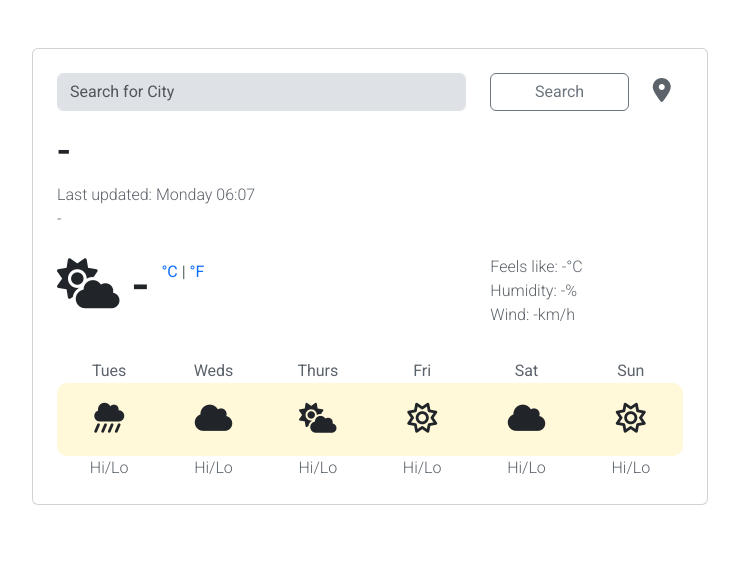
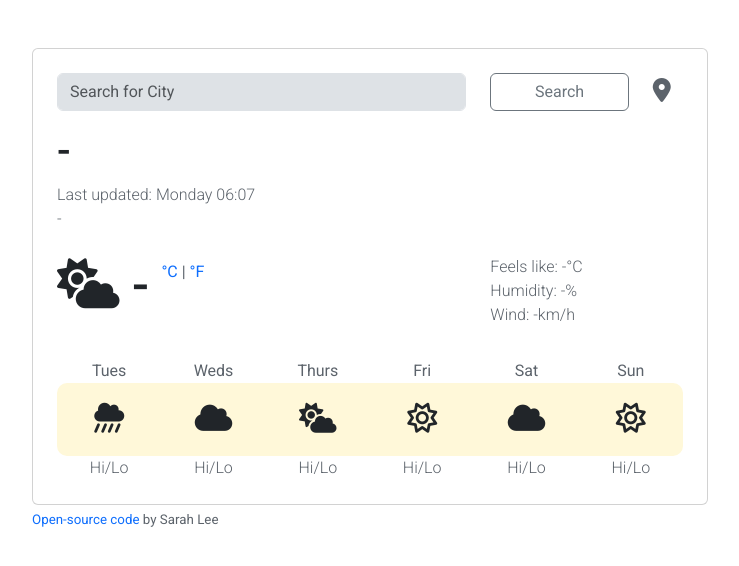
Before and after one commit to sarahliza/weather-app, a website built with Parcel: page index.html in a window 1280 px wide. Shown: the whole page, without its empty margins (270-1009 px from the left). Built offline with nearby package versions, Linux system fonts and the light colour scheme; no server answers.

Commit message:
Added open-source code link

```diff
--- a/index.html
+++ b/index.html
@@ -125,6 +125,13 @@
           </div>
         </div>
       </div>
+
+      <div class="codeLink">
+        <a href="https://github.com/sarahliza/weather-app.git"
+          >Open-source code</a
+        >
+        by Sarah Lee
+      </div>
     </div>
 
     <script src="src/index.js"></script>
--- a/src/style.css
+++ b/src/style.css
@@ -42,7 +42,8 @@ a:hover {
 }
 
 a,
-.pin {
+.pin,
+.codeLink {
   color: #5c636b;
 }
 
@@ -88,3 +89,8 @@ a,
 .days {
   margin: 0 auto;
 }
+
+.codeLink {
+  font-size: smaller;
+  padding-top: 5px;
+}
```
